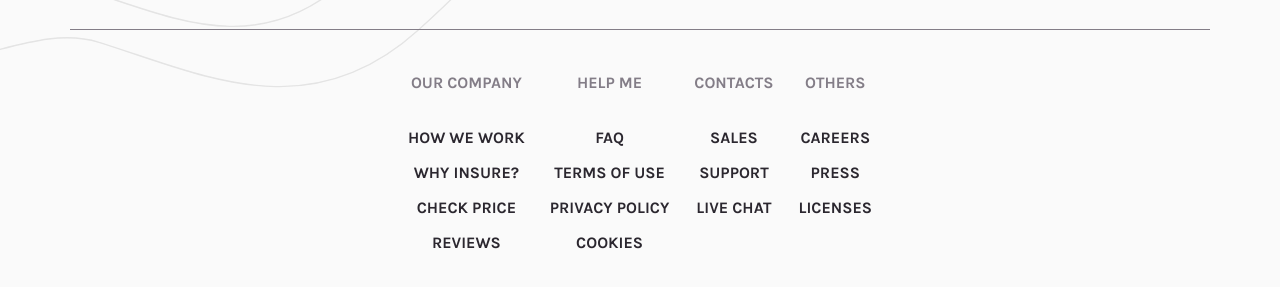
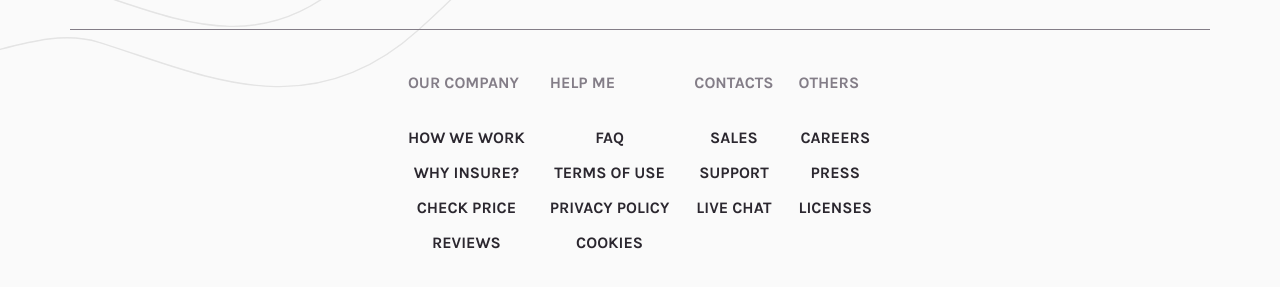
Before and after one commit to higor-costa/pagina-de-destino-insure, a React (Vite) app: page / in a window 1280 px wide. Shown: the part 2048-2335 px from the top of the page. Built offline with nearby package versions, Linux system fonts and the light colour scheme.

Commit message:
Ajusta alinhamento do conteúdo dos blocos de links

```diff
--- a/src/style/components/Footer.module.scss
+++ b/src/style/components/Footer.module.scss
@@ -72,6 +72,10 @@ footer {
 
 .linkBox {
   text-align: center;
+  @include device(m) {
+    text-align: start;
+    margin: 0;
+  }
 
   h4 {
     color: $violeta-acinzentado-escuro;
```
